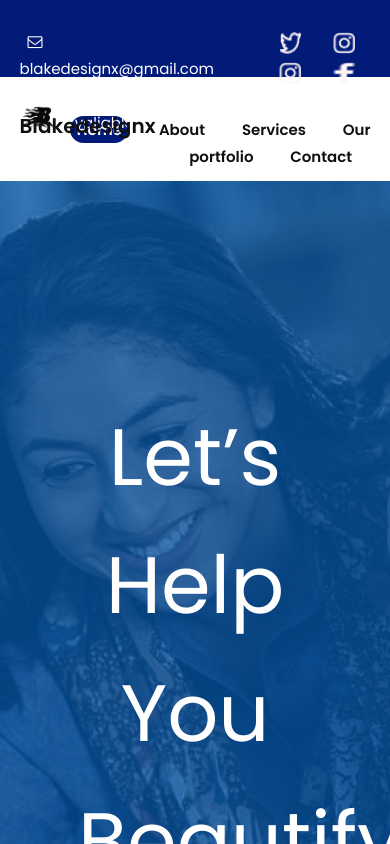
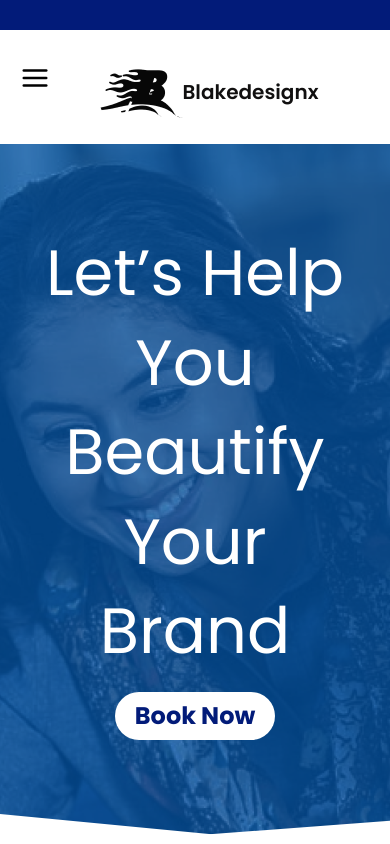
Before and after one commit to youngmikec/Blake-design, a Next.js app: page / in a window 390 px wide. Shown: the top 844 px of the page. Built offline with nearby package versions, Linux system fonts and the light colour scheme.

Commit message:
fixing mobile responsiveness

```diff
--- a/components/banner/banner.module.css
+++ b/components/banner/banner.module.css
@@ -8,17 +8,41 @@
 }
 
 .content {
-    width: 60%;
-    margin: -5rem auto 3rem auto;
+    width: 70%;
+    margin: -11rem auto 3rem auto;
 }
 
 .bannerText {
-    font-size: 80px;
+    font-size: 6rem;
     font-weight: 400;
     line-height: 8rem;
-    margin: 2rem auto;
+    margin: -2rem auto 1rem auto;
 }
 
+@media screen and (max-width:  781px) {
+    .content {
+        width: 80%;
+        margin: -11rem auto 3rem auto;
+    }
+    .bannerText {
+        font-size: 5rem;
+        font-weight: 400;
+        line-height: 6.6rem;
+        margin: -2rem auto 1rem auto;
+    }
+}
+@media screen and (max-width:  515px) {
+    .content {
+        width: 85%;
+        margin: -11rem auto 3rem auto;
+    }
+    .bannerText {
+        font-size: 4rem;
+        font-weight: 400;
+        line-height: 5.6rem;
+        margin: -2rem auto 1rem auto;
+    }
+}
 .overlay {
     height: 100%;
     vertical-align: middle;
--- a/components/nav-bar/nav-bar.module.css
+++ b/components/nav-bar/nav-bar.module.css
@@ -1,10 +1,12 @@
 .navbar {
     background-color: #fff;
     width: 100%;
-    height: 85px;
+    height: max-content;
     color: #111010;
     font-family: 'Poppins';
     font-weight: normal;
+    margin-top: -17px;
+    padding: 1rem 0;
 }
 
 .logoText {
@@ -25,7 +27,7 @@
     border-radius: 30px;
     font-weight: 600;
     font-size: 15px;
-    line-height: 27px;
+    line-height: 20px;
     padding: 0.2rem 0.4rem;
 }
 
@@ -33,3 +35,15 @@
     color: #fff;
     background: #021B79;
 }
+
+@media screen and (max-width: 648px) {
+    .navButton {
+        height: 29px;
+        width: 89px;
+        border-radius: 30px;
+        font-weight: 600;
+        font-size: 12px;
+        line-height: 20px;
+        padding: 0.2rem 0.3rem;
+    }
+}
--- a/components/nav-bar/nav-bar.tsx
+++ b/components/nav-bar/nav-bar.tsx
@@ -1,24 +1,41 @@
-import { useRouter } from "next/router";
+import React, {useState} from 'react';
 import Image from "next/image";
 import Link from "next/link";
+import { useRouter } from "next/router";
+// react icons
+import { FiMenu } from 'react-icons/fi';
+import { FaTimes, FaFacebookF } from 'react-icons/fa';
+import { TbBrandTwitter } from 'react-icons/tb';
+import { BsInstagram, BsBehance } from 'react-icons/bs';
+
+//component style
 import styles from './nav-bar.module.css';
 
 export default function NavBar () {
     const routerObject = useRouter();
+    const [showSideBar, setShowSidebar] = useState<boolean>(false);
+
+    const openSidebar = () => {
+        setShowSidebar(true);
+        console.log(showSideBar);
+    }
+    const closeSidebar = () => setShowSidebar(false);
+    const toggleSidebar = () => setShowSidebar(!showSideBar);
+
     return (
         <>
-            <div className={`${styles.navbar} mt-8`}>
-                <div className='container flex justify-between '>
-                    <div className='flex-1 text-left pt-2'>
+            <div className={`${styles.navbar} mt-0`}>
+                <div className='container hidden sm:flex md:flex lg:flex xl:flex justify-between'>
+                    <div className='flex-1 text-left pt-1'>
                         <span className="mr-2 ml-0 relative">
                             {/* <span className={`${styles.icon} mr-2 mt-1`}><i className="fa fa-envelope-o" aria-hidden="true"></i></span> */}
-                            <Image src='/images/official-logo-1.png' alt="official logo" width={'85px'} height={'58px'}/>
-                            <span className={`${styles.logoText} absolute bottom-5`}>Blakedesignx</span>
+                            <Image src='/images/official-logo-1.png' alt="official logo" width={'65px'} height={'38px'}/>
+                            <span className={`${styles.logoText} absolute bottom-3`}>Blakedesignx</span>
                         </span>
                     </div>
 
-                    <div className='flex-1 text-right pt-5'>
-                        <span className={`mx-3 ${styles.navButton} ${routerObject.pathname === '/' ? styles.active : ''}`}>
+                    <div className='flex-2 text-right pt-2'>
+                        <span className={`mx-1 ${styles.navButton} ${routerObject.pathname === '/' ? styles.active : ''}`}>
                             <Link href="/">
                                 <a>
                                     Home
@@ -26,28 +43,28 @@ export default function NavBar () {
                             </Link>
                         </span>
 
-                        <span className={`mx-3 ${styles.navButton} ${routerObject.pathname === '/about' ? styles.active : ''}`}>
+                        <span className={`mx-1 ${styles.navButton} ${routerObject.pathname === '/about' ? styles.active : ''}`}>
                             <Link href="/about">
                                 <a>
                                     About
                                 </a>
                             </Link>
                         </span>
-                        <span className={`mx-3 ${styles.navButton} ${routerObject.pathname === '/services' ? styles.active : ''}`}>
+                        <span className={`mx-1 ${styles.navButton} ${routerObject.pathname === '/services' ? styles.active : ''}`}>
                             <Link href="/services">
                                 <a>
                                     Services
                                 </a>
                             </Link>
                         </span>
-                        <span className={`mx-3 ${styles.navButton} ${routerObject.pathname === '/portfolio' ? styles.active : ''}`}>
+                        <span className={`mx-1 ${styles.navButton} ${routerObject.pathname === '/portfolio' ? styles.active : ''}`}>
                             <Link href="/portfolio">
                                 <a>
                                     Our portfolio
                                 </a>
                             </Link>
                         </span>
-                        <span className={`mx-3 ${styles.navButton} ${routerObject.pathname === '/contact' ? styles.active : ''}`}>
+                        <span className={`mx-1 ${styles.navButton} ${routerObject.pathname === '/contact' ? styles.active : ''}`}>
                             <Link href="/contact">
                                 <a>
                                     Contact
@@ -57,6 +74,105 @@ export default function NavBar () {
 
                     </div>
                 </div>
+
+                <div className="container flex justify-start sm:hidden md:hidden lg:hidden xl:hidden">
+                    <div className="mr-4" onClick={() => openSidebar()}>
+                        <button className="text-black text-3xl"  >
+                            <FiMenu />
+                        </button>
+                    </div>
+                    <div className="ml-8 text-center">
+                        <span className="mr-2 ml-0 relative">
+                            <Image src='/images/official-logo-1.png' alt="official logo" width={'85px'} height={'58px'}/>
+                            <span className={`${styles.logoText} absolute bottom-5`}>Blakedesignx</span>
+                        </span>
+                    </div>
+                </div>
+
+                <div className={`
+                    absolute left-0 top-0 bottom-0 h-full
+                 bg-white text-left w-7/12 px-8 py-4 z-20
+                    ${showSideBar ? 'block' : 'hidden'}
+                 `}>
+                    <div className="container text-right">
+                        <button className="text-black text-3xl" onClick={() => closeSidebar()} >
+                            <FaTimes />
+                        </button>
+
+                        <ul className="list-none">
+                            <li className="py-8 text-xl hover:bg-gray-50">
+                                <Link href="/">
+                                    <a>
+                                        Home
+                                    </a>
+                                </Link>
+                            </li>
+                            <li className="py-8 text-xl hover:bg-gray-50">
+                                <Link href="/about">
+                                    <a>
+                                        About
+                                    </a>
+                                </Link>
+                            </li>
+                            <li className="py-8 text-xl hover:bg-gray-50">
+                                <Link href="/services">
+                                    <a>
+                                        Services
+                                    </a>
+                                </Link>
+                            </li>
+                            <li className="py-8 text-xl hover:bg-gray-50">
+                                <Link href="/portfolio">
+                                    <a>
+                                        Our portfolio
+                                    </a>
+                                </Link>
+                            </li>
+                            <li className="py-8 text-xl hover:bg-gray-50">
+                                <Link href="/contact">
+                                    <a>
+                                        Contact
+                                    </a>
+                                </Link>
+                            </li>
+                        </ul>
+                    </div>
+
+                    <div className="text-center">
+                        <div className='flext justify-between pt-8 text-[#021B79]'>
+                            <span className="mx-2 inline-block">
+                                <Link href="#">
+                                    <a className="text-lg sm:text-xl">
+                                        <TbBrandTwitter />
+                                    </a>
+                                </Link>
+                            </span>
+
+                            <span className="mx-2 inline-block">
+                                <Link href="#">
+                                    <a className="text-lg sm:text-xl">
+                                        <BsInstagram />
+                                    </a>
+                                </Link>
+                            </span>
+                            <span className="mx-2 inline-block">
+                                <Link href="#">
+                                    <a className="text-lg sm:text-xl">
+                                        <BsBehance />
+                                    </a>
+                                </Link>
+                            </span>
+                            <span className="mx-2 inline-block">
+                                <Link href="#">
+                                    <a className="text-lg sm:text-xl">
+                                        <FaFacebookF />
+                                    </a>
+                                </Link>
+                            </span>
+
+                        </div>
+                    </div>
+                </div>
             </div>
         </>
     )
--- a/components/top-bar/top-bar.module.css
+++ b/components/top-bar/top-bar.module.css
@@ -5,16 +5,40 @@
     right: 0;
     background-color: #021B79;
     width: 100%;
-    height: 77px;
+    min-height: 30px;
+    max-height: 77px;
     color: white;
     font-family: 'Poppins';
     font-style: normal;
     font-weight: 400;
-    font-size: 15px;
-    line-height: 27px;
+    font-size: .5rem;
+    line-height: auto;
 }
 
 .icon {
-    height: 22px;
-    width: 22px;
+    height: .5rem;
+    width: .5rem;
 }
+
+@media screen and (min-width: 1000px) {
+    .topbar {
+        position: absolute;
+        top: 0;
+        left: 0;
+        right: 0;
+        background-color: #021B79;
+        width: 100%;
+        min-height: 30px;
+        max-height: 77px;
+        color: white;
+        font-family: 'Poppins';
+        font-style: normal;
+        font-weight: 400;
+        font-size: .7rem;
+        line-height: auto;
+    }
+    .icon {
+        height: .7rem;
+        width: .7rem;
+    }
+}
--- a/components/top-bar/top-bar.tsx
+++ b/components/top-bar/top-bar.tsx
@@ -6,50 +6,50 @@ export default function TopBar () {
     return (
         <>
             <div className={`${styles.topbar}`}>
-                <div className='container flex justify-between '>
-                    <div className='flex-1 text-left pt-7'>
+                <div className='container justify-between hidden sm:flex md:flex lg:flex xl:flex '>
+                    <div className='flex-1 text-left pt-4'>
                         <span className="mx-2">
-                            <span className={`${styles.icon} mr-2 mt-1`}><i className="fa fa-envelope-o" aria-hidden="true"></i></span>
+                            <span className={`${styles.icon} mr-1 sm:mr-2 md:mr-2 lg:mr-3 mt-1`}><i className="fa fa-envelope-o" aria-hidden="true"></i></span>
                             blakedesignx@gmail.com
                         </span>
                         <span className="mx-2">
-                            <span className={`${styles.icon} mr-2 mt-1`}><i className="fa fa-phone" aria-hidden="true"></i></span>
+                            <span className={`${styles.icon} mr-1 sm:mr-2 md:mr-2 lg:mr-3 mt-1`}><i className="fa fa-phone" aria-hidden="true"></i></span>
                             +234 810 738 9617
                         </span>
                         <span className="mx-2">
-                            <span className={`${styles.icon} mr-2 mt-1`}><i className="fa fa-clock-o" aria-hidden="true"></i></span>
+                            <span className={`${styles.icon} mr-1 sm:mr-2 md:mr-2 lg:mr-3 mt-1`}><i className="fa fa-clock-o" aria-hidden="true"></i></span>
                             24hrs Avaliable
                         </span>
 
                     </div>
 
-                    <div className='flex-1 text-right pt-8'>
-                        <span className="mx-4">
+                    <div className='flex-1 text-right py-3'>
+                        <span className="mx-2 sm:mx-3 md:mx-4 lg:mx-4">
                             <Link href="#">
                                 <a>
-                                    <Image src='/images/vectortwitter.png' width="22px" height="22px" alt="twitter account"/>
+                                    <Image src='/images/vectortwitter.png' width="18px" height="18px" alt="twitter account"/>
                                 </a>
                             </Link>
                         </span>
 
-                        <span className="mx-4">
+                        <span className="mx-2 sm:mx-3 md:mx-4 lg:mx-4">
                             <Link href="#">
                                 <a>
-                                    <Image src='/images/vectorinsta.png' width="22px" height="22px" alt="instagram account"/>
+                                    <Image src='/images/vectorinsta.png' width="18px" height="18px" alt="instagram account"/>
                                 </a>
                             </Link>
                         </span>
-                        <span className="mx-4">
+                        <span className="mx-2 sm:mx-3 md:mx-4 lg:mx-4">
                             <Link href="#">
                                 <a>
-                                    <Image src='/images/vectorinsta.png' width="22px" height="22px" alt="instagram account"/>
+                                    <Image src='/images/vectorinsta.png' width="18px" height="18px" alt="instagram account"/>
                                 </a>
                             </Link>
                         </span>
-                        <span className="mx-4">
+                        <span className="mx-2 sm:mx-3 md:mx-4 lg:mx-4">
                             <Link href="#">
                                 <a>
-                                    <Image src='/images/vectorfacebook.png' width="22px" height="22px" alt="facebook account"/>
+                                    <Image src='/images/vectorfacebook.png' width="18px" height="18px" alt="facebook account"/>
                                 </a>
                             </Link>
                         </span>
--- a/package.json
+++ b/package.json
@@ -16,6 +16,7 @@
     "notistack": "^2.0.5",
     "react": "18.2.0",
     "react-dom": "18.2.0",
+    "react-icons": "^4.4.0",
     "swiper": "^8.3.1"
   },
   "devDependencies": {
--- a/pages/index.tsx
+++ b/pages/index.tsx
@@ -47,7 +47,7 @@ const Home: NextPage = () => {
       </div>
 
       {/* Services */}
-      <div className="container grid grid-cols-1 sm:grid-cols-1 md:grid-cols-2 lg:grid-cols-2 -mt-16">
+      <div className="container -mt-24 grid grid-cols-1 sm:grid-cols-1 md:grid-cols-2 lg:grid-cols-2">
         <div>
           <CustomCard
             title="Brand Identity & Graphics Designs"
--- a/styles/Home.module.css
+++ b/styles/Home.module.css
@@ -17,7 +17,7 @@
   grid-template-columns: repeat(2, 1fr);
   width: 60%;
   margin: -5rem auto 2rem auto;
-  z-index: 10;
+  z-index: 20;
 }
 
 .servicesPage {
@@ -25,7 +25,7 @@
   grid-template-columns: repeat(2, 1fr);
   width: 60%;
   margin: 4rem 2rem 2rem 2rem;
-  z-index: 10;
+  z-index: 20;
 }
 
 @media screen and (max-width: 814px) {
```
Also changed, not shown: 1 other file (tests, documents, lock files or other folders).
